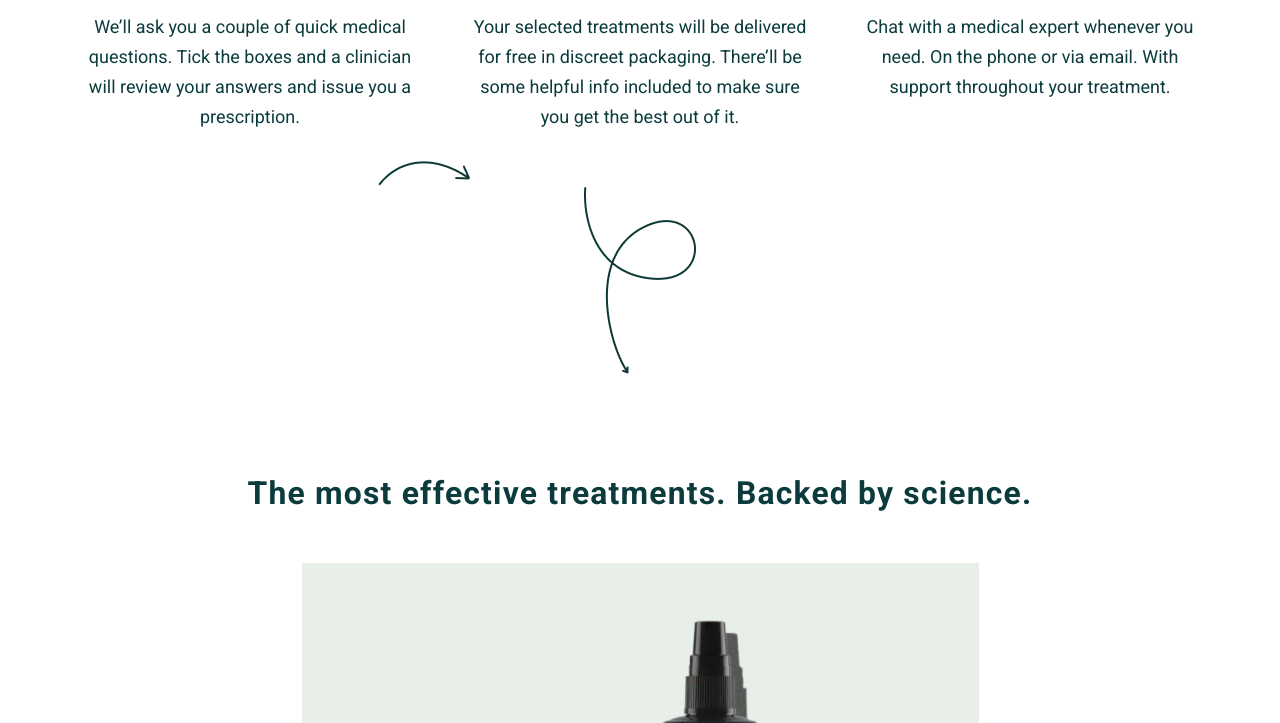
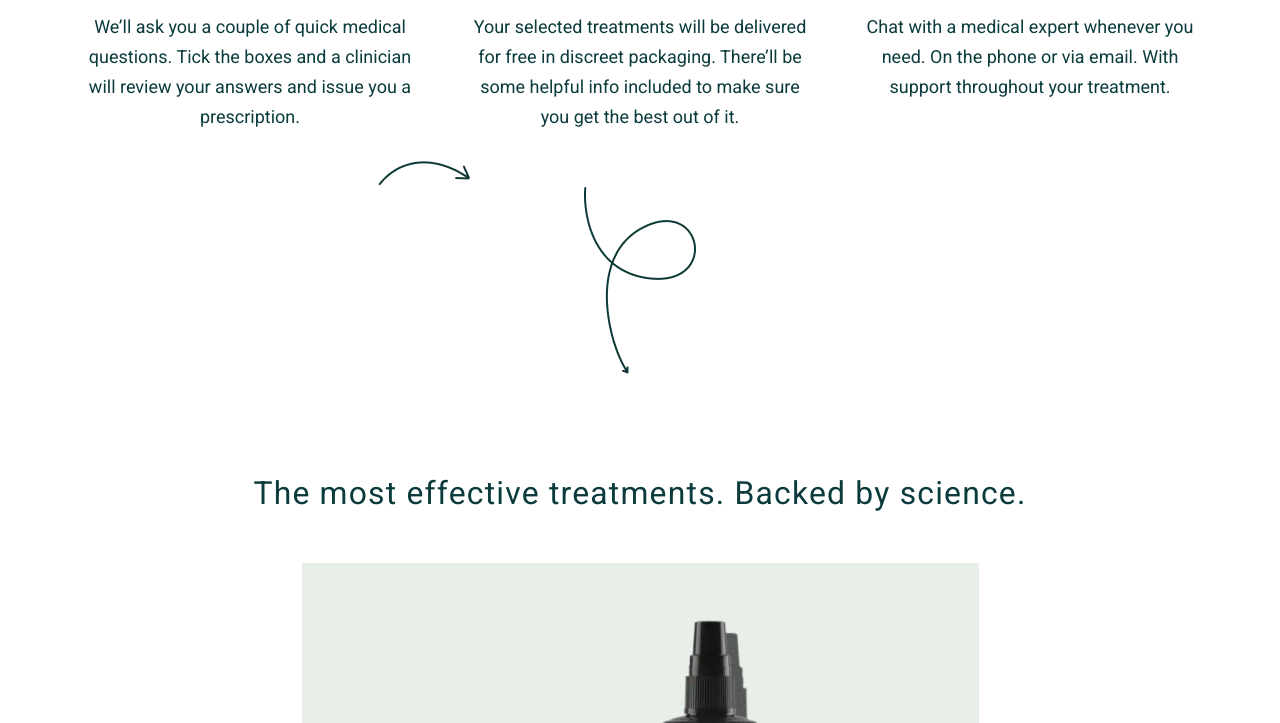
Before and after one commit to MaxPower55/manuals, a website: page public/index.html in a window 1280 px wide. Shown: the part 1533-2256 px from the top of the page. Drawn offline with nearby package versions, Linux system fonts and the light colour scheme; files that its build step writes are made by us from their sources; files whose address does not match are found by name.

Commit message:
main s8 complete

```diff
--- a/public/index.html
+++ b/public/index.html
@@ -7,7 +7,7 @@
     <link rel="preconnect" href="https://fonts.googleapis.com">
     <link rel="preconnect" href="https://fonts.gstatic.com" crossorigin>
     <link href="https://fonts.googleapis.com/css2?family=Roboto:ital,wght@0,400;0,700;1,400;1,700&display=swap" rel="stylesheet">
-    <link rel="stylesheet" href="css/root.css">
+    <link rel="stylesheet" href="css/main-min.css">
     <title>MANUAL - main page</title>
 </head>
 <body class="body">
```
